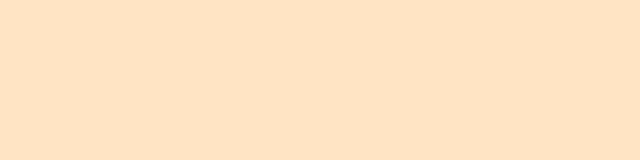
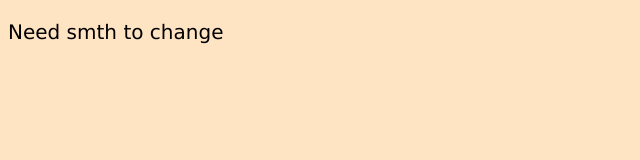
Before and after one commit to leavethelesson/Magra, a plain HTML site: page test.html in a window 1280 px wide. Shown: the whole page, without its empty margins (0-640 px from the left). Drawn offline with Linux system fonts and the light colour scheme.

Commit message:
Title - Boom

```diff
--- a/style.css
+++ b/style.css
@@ -8,4 +8,5 @@ body {
         p {
             font-family: Verdana;
             font-size: 20px;
+            font-weight: 200;
         }
--- a/test.html
+++ b/test.html
@@ -7,6 +7,7 @@
     <meta name="viewport" content="width=device-width, initial-scale=1.0">
     <title>wow</title>
     <script></script>
+    <p>Need smth to change</p>
 </head>
 <body>
 
```
